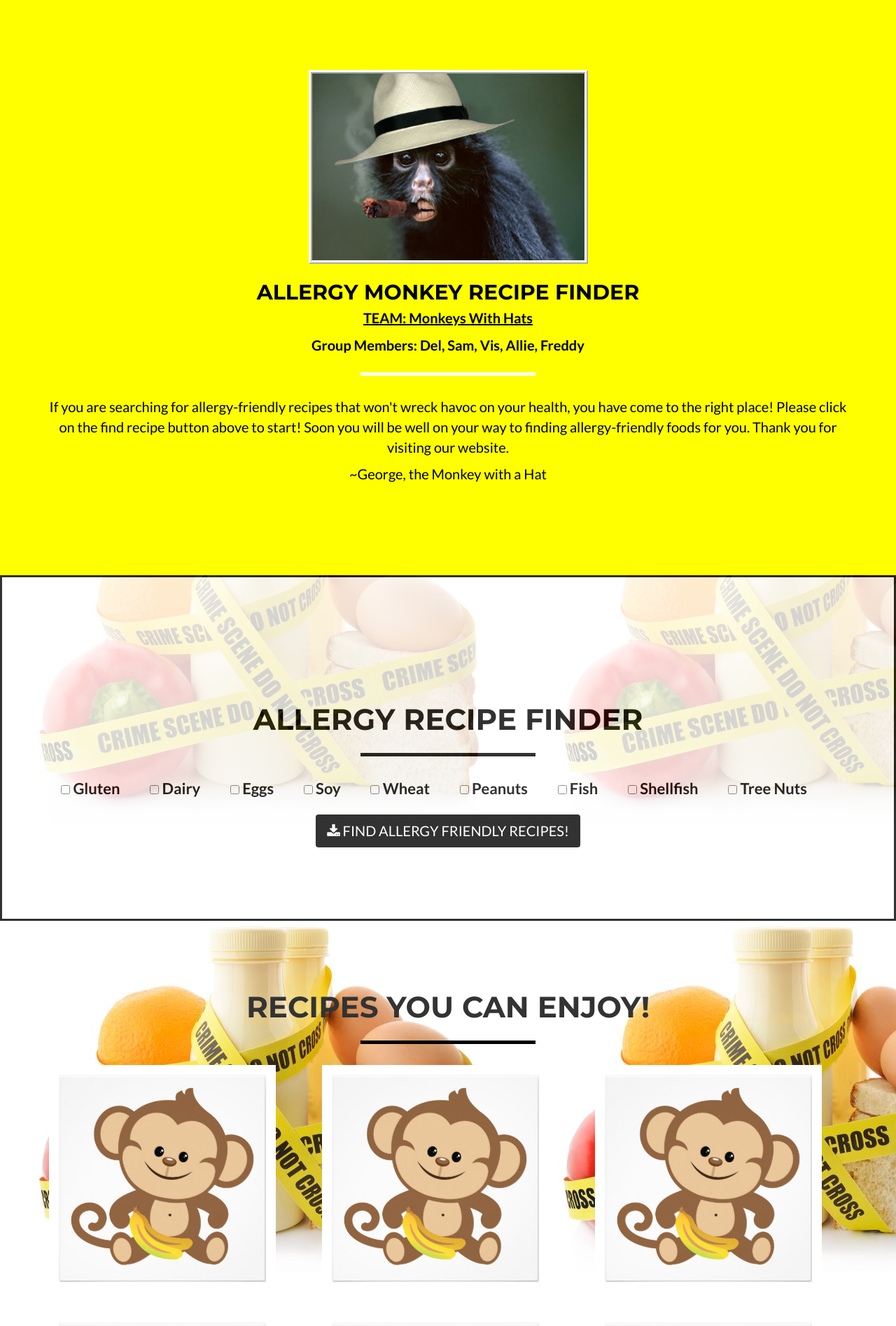
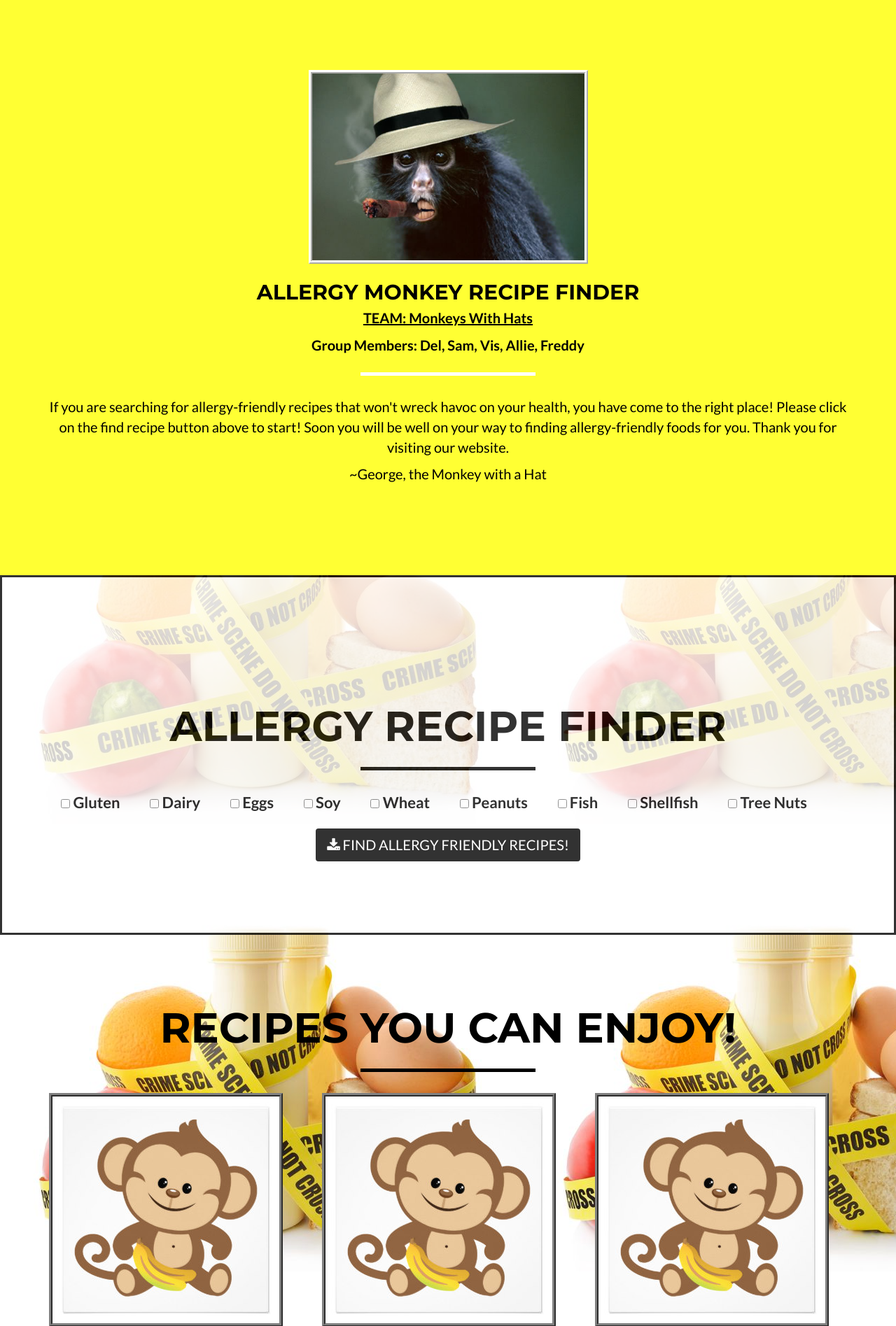
Before and after one commit to VisDPT/Project2, a PHP site: page /TEST.html in a window 1280 px wide. Shown: the part 100-1995 px from the top of the page at 70% size. Run offline with PHP 8.4, Linux system fonts and the light colour scheme; some libraries are stand-ins or nearby versions.

Commit message:
handlebar page, completed test.html

```diff
--- a/views/startbootstrapTemplate/TEST.html
+++ b/views/startbootstrapTemplate/TEST.html
@@ -89,7 +89,7 @@
         <div class="container">
             <div class="row">
                 <div class="col-lg-12 text-center">
-                    <h2 style="margin-top: 80px">Allergy Recipe Finder</h2>
+                    <h2 style="margin-top: 80px; font-size: 60px">Allergy Recipe Finder</h2>
                     <hr class="star-primary">
                 </div>
             </div>
@@ -148,7 +148,7 @@
         <div class="container">
             <div class="row">
                 <div class="col-lg-12 text-center">
-                    <h2> RECIPES YOU CAN ENJOY!</h2>
+                    <h2 style="color:black; font-size:60px; font-weight:bold"> RECIPES YOU CAN ENJOY!</h2>
                     <hr class="star-primary">
                 </div>
             </div>
--- a/views/startbootstrapTemplate/css/ourEdits.css
+++ b/views/startbootstrapTemplate/css/ourEdits.css
@@ -1,4 +1,8 @@
 /* ALLIE EDITS */
+
+img {
+    border: 5px grey ridge;
+}
 
 #monkeyImage {
     height: 30%;
@@ -8,6 +12,7 @@
 
 #homeHeader {
     color: black;
+    background-color: #FFFF33;
 }
 
 #title {
```
